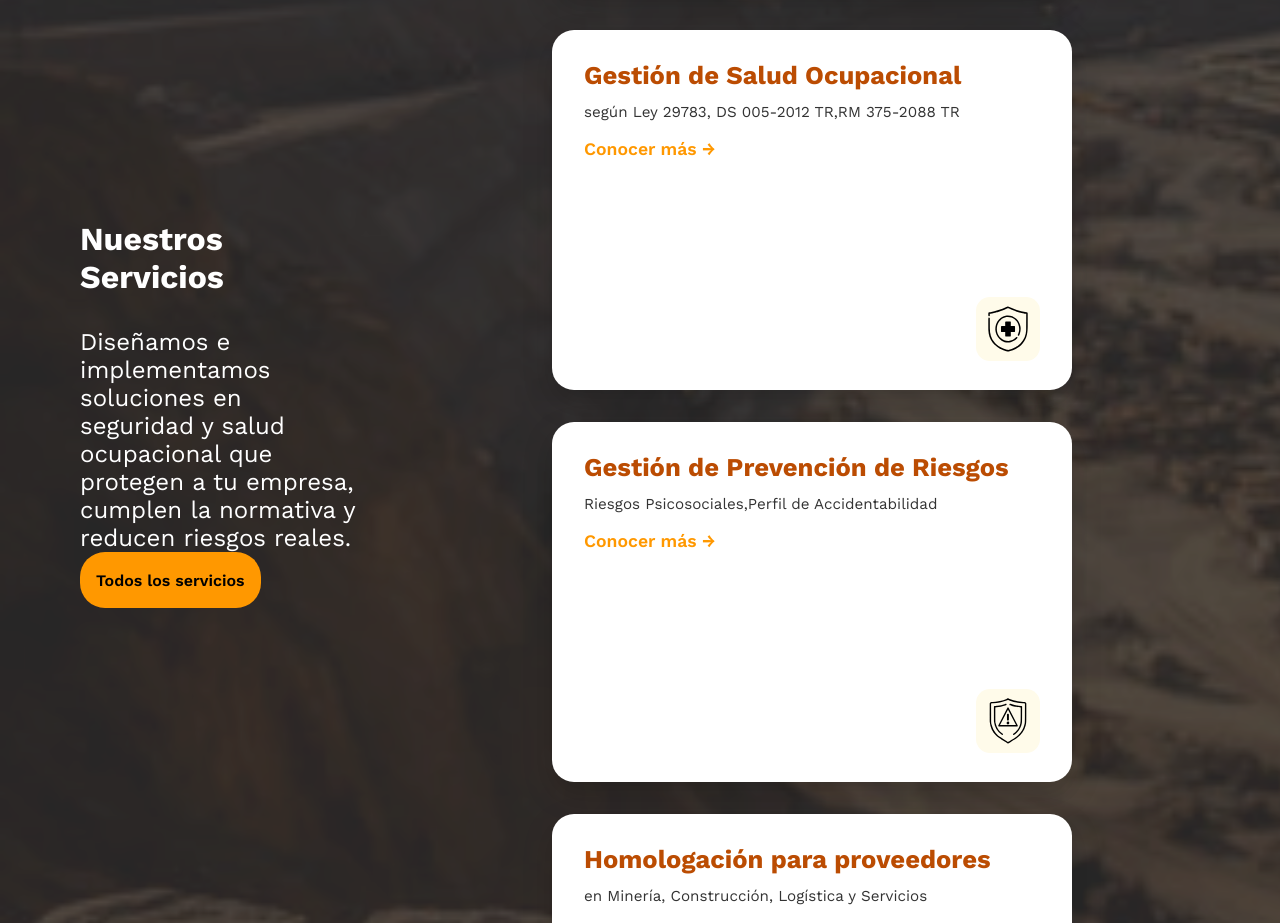
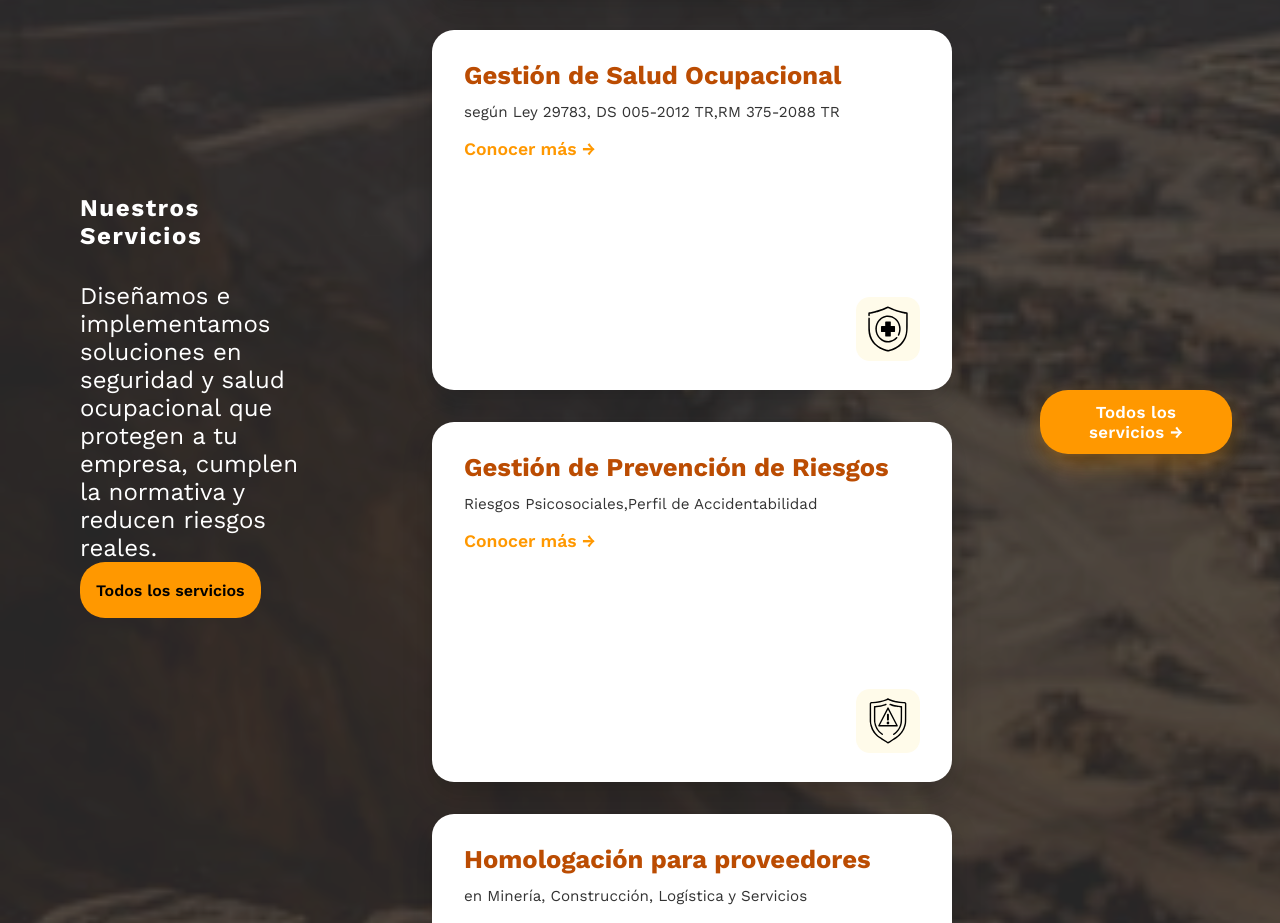
Before and after one commit to Zapallit0/SafetyProject, a React (Vite) app: page / in a window 1280 px wide. Shown: the part 1450-2373 px from the top of the page. Built offline with nearby package versions, Linux system fonts and the light colour scheme.

Commit message:
Mejorando boton de todos los servicios

```diff
--- a/src/Components/Home/Service_HomePage/Service_HomePage.css
+++ b/src/Components/Home/Service_HomePage/Service_HomePage.css
@@ -4,6 +4,7 @@
     flex-direction: column;
     justify-content: center;
     align-items: center;
+    padding: 2rem 0;
 }
 .Service2:before{
     content:" ";
@@ -19,21 +20,22 @@
     z-index: 1;
 }
 .Service2Text{
-    margin-top: 1rem;
+    margin-bottom: 2rem;
     display: flex;
     flex-direction: column;
-    width:80vw;
+    width:75%;
     height: fit-content;
     color: white;
-    /* background-color: gray; */
     justify-content: center;
     border-radius: 25px;
     text-align: center;
-    padding: 1rem;
     z-index: 100;
 }
 .Service2Text h3{
-    font-size: 2rem;
+    font-size: 1.5rem;
+    font-weight: 700;
+    letter-spacing: 0.1rem;
+    margin-bottom: 1rem;
     color: white;
 }
 .Service2Text p{
@@ -43,21 +45,37 @@
     z-index: 100;
     text-decoration: none;
 }
-.btnServicio2 .btnMasInfoCel{
-    height: fit-content;
-    width: fit-content;
-    padding:1rem 1rem ;
-    border: none;
-    border-radius: 25px;
-    background-color: var(--orange500);
-    color: var(--orange950) ;
-    font-size: 1.1rem;
-    font-weight: 600;
-    margin: 2rem 0;
+.btnServicio2 .btnMasInfoCel {
+  display: flex;
+  align-items: center;
+  gap: 0.4rem;
+
+  padding: 0.9rem 1.4rem;
+  border: none;
+  border-radius: 28px;
+
+  background-color: var(--orange500);
+  color: white;
+
+  font-size: 1.05rem;
+  font-weight: 600;
+  letter-spacing: 0.3px;
+  cursor: pointer;
+  box-shadow:
+    0 10px 25px rgba(255, 152, 0, 0.35);
+  transition:
+    background-color 0.25s ease,
+    box-shadow 0.25s ease;
 }
-.btnMasInfoCel:hover{
-    background-color: var(--orange600);
-    scale: 1.01;
+
+.btnServicio2 .btnMasInfoCel:hover {
+  background-color: var(--orange600);
+  box-shadow:
+    0 14px 35px rgba(255, 152, 0, 0.45);
+}
+
+.btnServicio2 .btnMasInfoCel:active {
+  background-color: var(--orange700);
 }
 /* Button Big screens */
 .Service2Text button{
--- a/src/Components/Home/Service_HomePage/Service_HomePage.jsx
+++ b/src/Components/Home/Service_HomePage/Service_HomePage.jsx
@@ -92,7 +92,14 @@ function Service_HomePage() {
             }
         </motion.div>
         <Link to={'/Servicios'} className='btnServicio2'>
-                <button className='btnMasInfoCel'>Todos los servicios</button>
+                <motion.button
+                    className="btnMasInfoCel"
+                    whileHover={{ y: -3 }}
+                    whileTap={{ scale: 0.96 }}
+                    transition={{ duration: 0.2, ease: "easeOut" }}
+                >
+                    Todos los servicios →
+                </motion.button>
         </Link>
     </div>
   )
```
